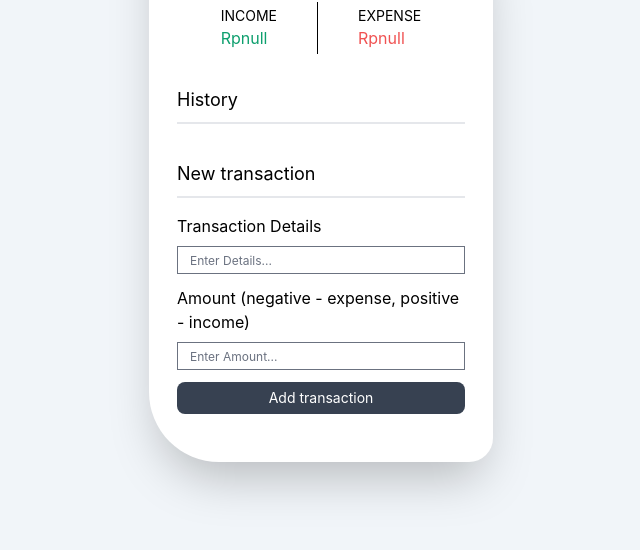
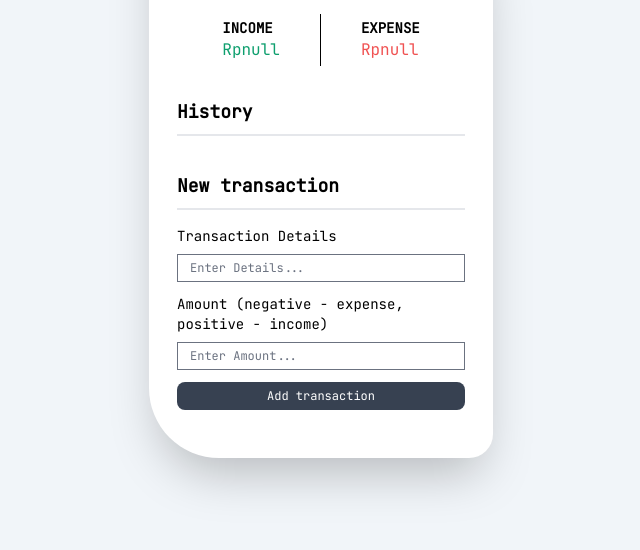
Before and after one commit to jeppung/assignment-web-basic, a website: page tracker.html in a window 1280 px wide. Shown: the part 250-800 px from the top of the page, without its empty margins (319-959 px from the left). Drawn offline with nearby package versions, Linux system fonts and the light colour scheme.

Commit message:
feat: changing tracker page font family, modifying some text class

```diff
--- a/assets/js/tracker.js
+++ b/assets/js/tracker.js
@@ -52,7 +52,7 @@ transForm.addEventListener("submit",(e) => {
 
     newBal = parseInt(localStorage.getItem("income")) + parseInt(localStorage.getItem("expense"))
     localStorage.setItem("balance", newBal)
-    balance.textContent =`Rp ${newBal}`
+    balance.textContent =`Rp${newBal}`
 
     // Creating Element
     creatingHistoryData(details.value, amountVal, colorIndicator)
--- a/tailwind.config.js
+++ b/tailwind.config.js
@@ -2,7 +2,11 @@
 module.exports = {
   content: ["./*.{html,js}"],
   theme: {
-    extend: {},
+    extend: {
+      fontFamily: {
+        jetbrain: ['JetBrains Mono', "monospace"],
+      }
+    },
   },
   plugins: [],
 }
--- a/tracker.html
+++ b/tracker.html
@@ -8,7 +8,7 @@
         <link href="https://cdnjs.cloudflare.com/ajax/libs/flowbite/1.8.1/flowbite.min.css"  rel="stylesheet" />
         <title>Sea Labs Indonesia | Tracker</title>
 </head>
-<body class="bg-slate-100 ">
+<body class="bg-slate-100 font-jetbrain">
     <main class="flex justify-center items-center">
         <div class="p-5 flex flex-col items-center h-fit gap-y-10 max-w-sm">
             <div>
@@ -19,40 +19,40 @@
             </div>
             <div class="px-7 pt-5 pb-12 w-full bg-white rounded-tl-xl rounded-bl-[70px] rounded-tr-[70px] rounded-br-3xl shadow-2xl">
                 <div>
-                    <p class="text-sm">YOUR BALANCE</p>
+                    <p class="text-sm font-[600]">YOUR BALANCE</p>
                     <h1 id="balance" class="text-3xl">Rp 0</h1>
                 </div>
-                <div class="flex mt-5 justify-center gap-x-10">
+                <div class="flex mt-8 justify-center gap-x-10">
                     <div class="py-1">
-                        <p class="text-sm">INCOME</p>
+                        <p class="text-sm font-[600]">INCOME</p>
                         <p id="income" class="text-md text-green-500">+Rp 0</p>
                     </div>
                     <div class="w-[1px] bg-black"></div>
                     <div class="py-1">
-                        <p class="text-sm">EXPENSE</p>
+                        <p class="text-sm font-[600]">EXPENSE</p>
                         <p id="expense" class="text-md text-red-500">-Rp 0</p>
                     </div>
                 </div>
                 <div class="mt-8">
-                    <div class="border-b-2 pb-2 text-lg">
+                    <div class="border-b-2 pb-2 text-lg font-[600] ">
                         <h1>History</h1>
                     </div>
                     <div id="history-data" class="py-3 flex flex-col gap-y-2"></div>
                 </div>
                 <div class="mt-3">
-                    <div class="border-b-2 pb-2 text-lg">
+                    <div class="border-b-2 pb-2 text-lg font-[600]">
                         <h1>New transaction</h1>
                     </div>
                     <form action="#" id="transaction-form" class="mt-4 flex flex-col gap-y-3">
                         <div class="flex flex-col gap-y-2">
-                            <label for="details">Transaction Details</label>
+                            <label for="detail" class="text-sm">Transaction Details</label>
                             <input placeholder="Enter Details..." class="h-7 text-xs" type="text" name="details" id="details">
                         </div>
                         <div class="flex flex-col gap-y-2">
-                            <label for="amount">Amount (negative - expense, positive - income)</label>
+                            <label for="amount" class="text-sm">Amount (negative - expense, positive - income)</label>
                             <input placeholder="Enter Amount..." class="h-7 text-xs" type="number" name="amount" id="amount" required>
                         </div>
-                        <button id="add-transaction" class="bg-gray-700 text-sm text-white py-1.5 rounded-lg" type="submit">Add transaction</button>
+                        <button id="add-transaction" class="bg-gray-700 text-xs text-white py-1.5 rounded-lg" type="submit">Add transaction</button>
                     </form>
                 </div>
             </div>
```
Also changed, not shown: assets/css/tailwind-output.css, assets/css/tailwind-tracker-output.css.
